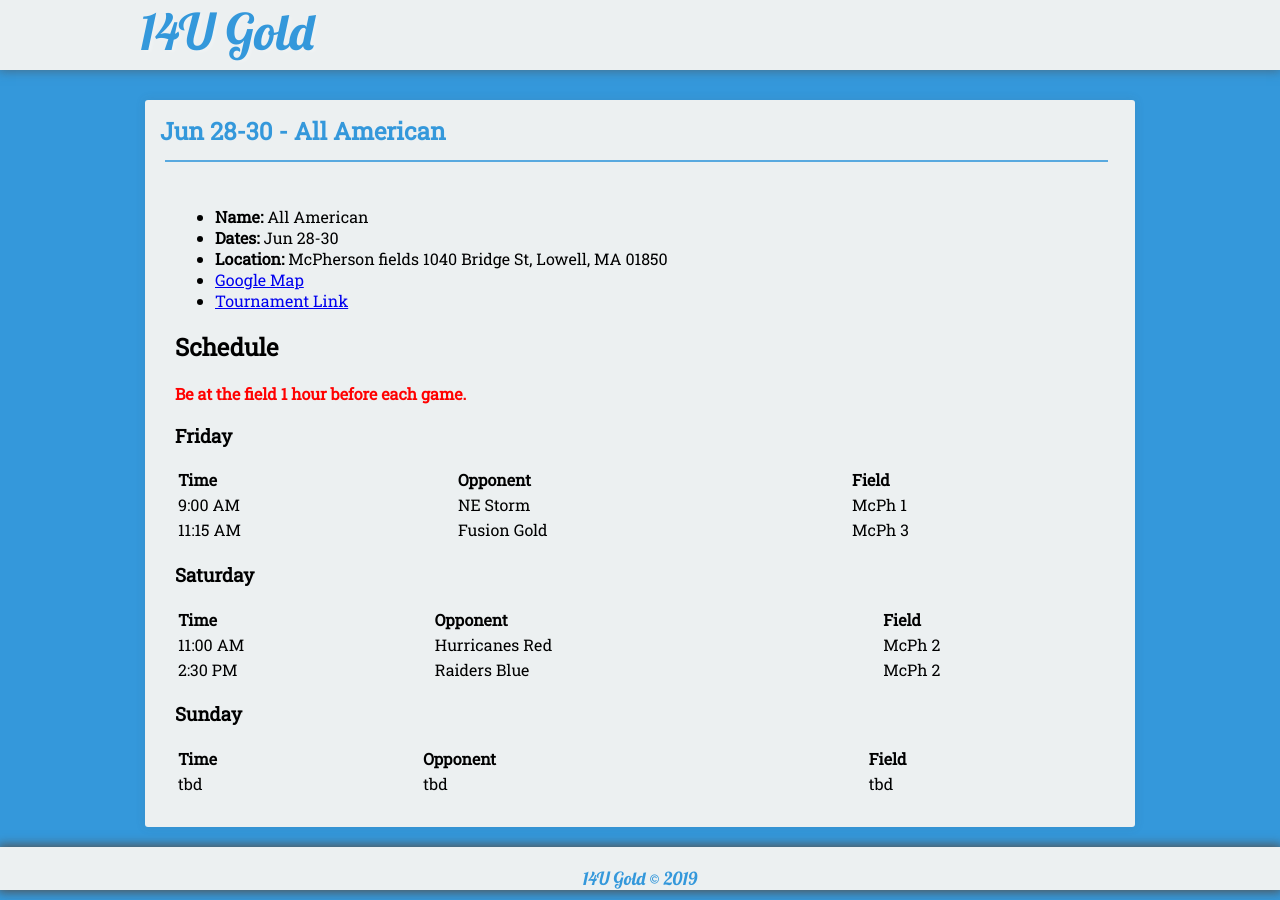
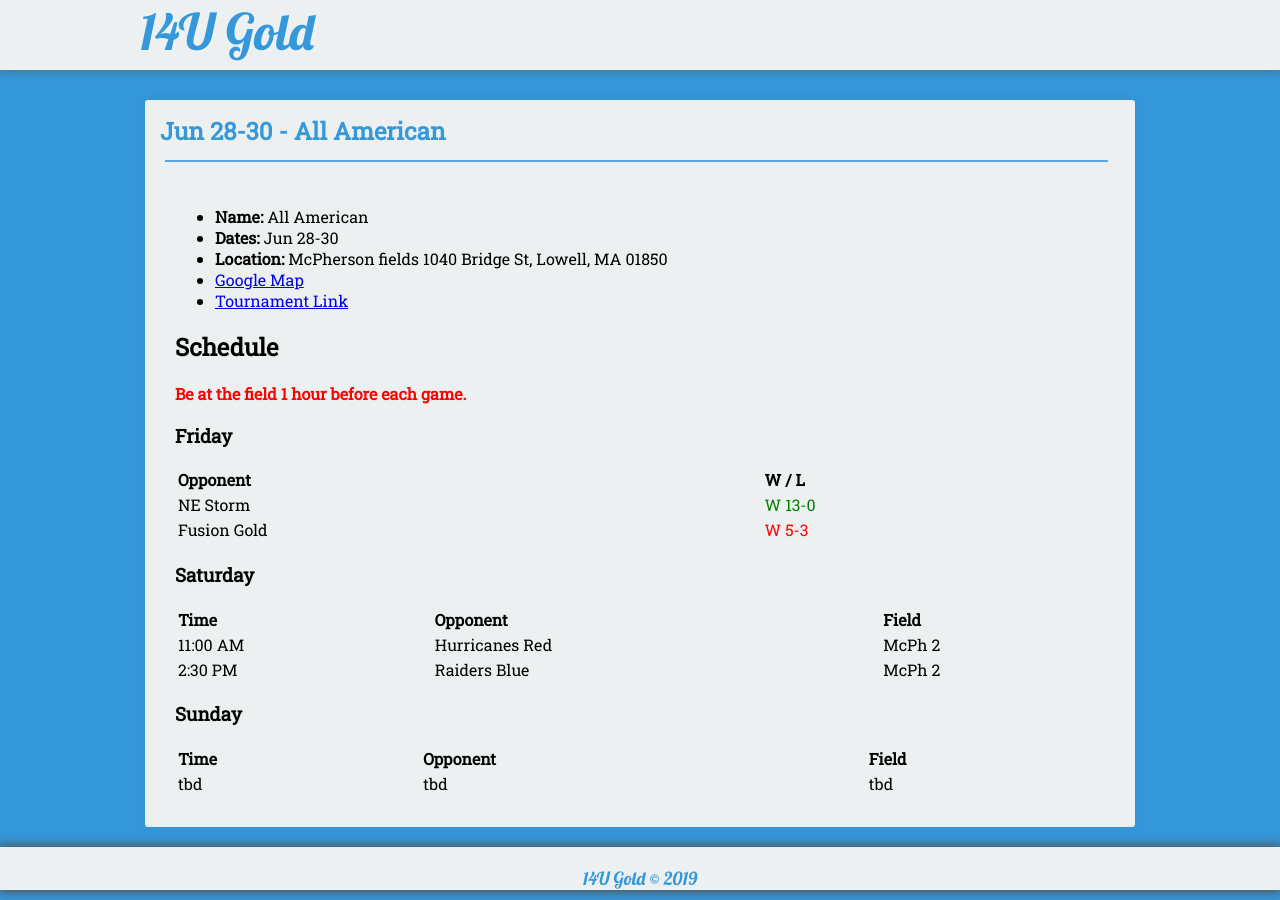
Before and after one commit to seanmerrow/ecf, a Jekyll site: the page built from _posts/2019-08-05-Jun-8-All.md, in a window 1280 px wide. Built offline with Jekyll 4.4.1, drawn with Linux system fonts in a browser that asks for light colours; nearby versions of some CDN libraries.

Commit message:
Update 2019-08-05-Jun-8-All.md

```diff
--- a/_posts/2019-08-05-Jun-8-All.md
+++ b/_posts/2019-08-05-Jun-8-All.md
@@ -19,10 +19,10 @@ category:
 
 ### Friday
 
-| Time | Opponent         | Field |
-|:---  |:---              |:---     |
-| 9:00 AM  | NE Storm    | McPh 1   |
-| 11:15 AM  | Fusion Gold    | McPh 3   |
+| Opponent         | W / L |
+|:---              |:---     |
+| NE Storm       | <span style="color:green">W 13-0</span> |
+| Fusion Gold    | <span style="color:red">W 5-3</span>  |
 
 
 ### Saturday
```
